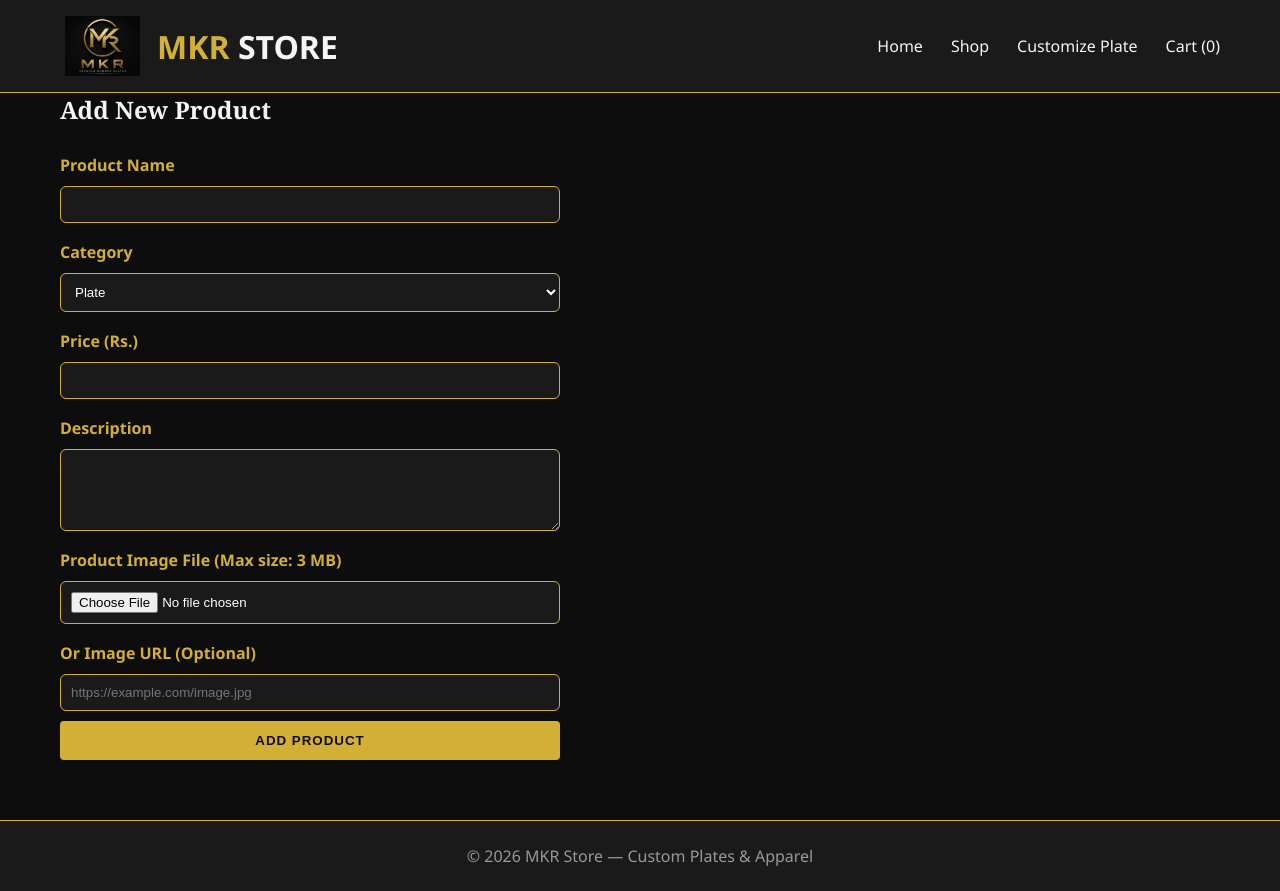
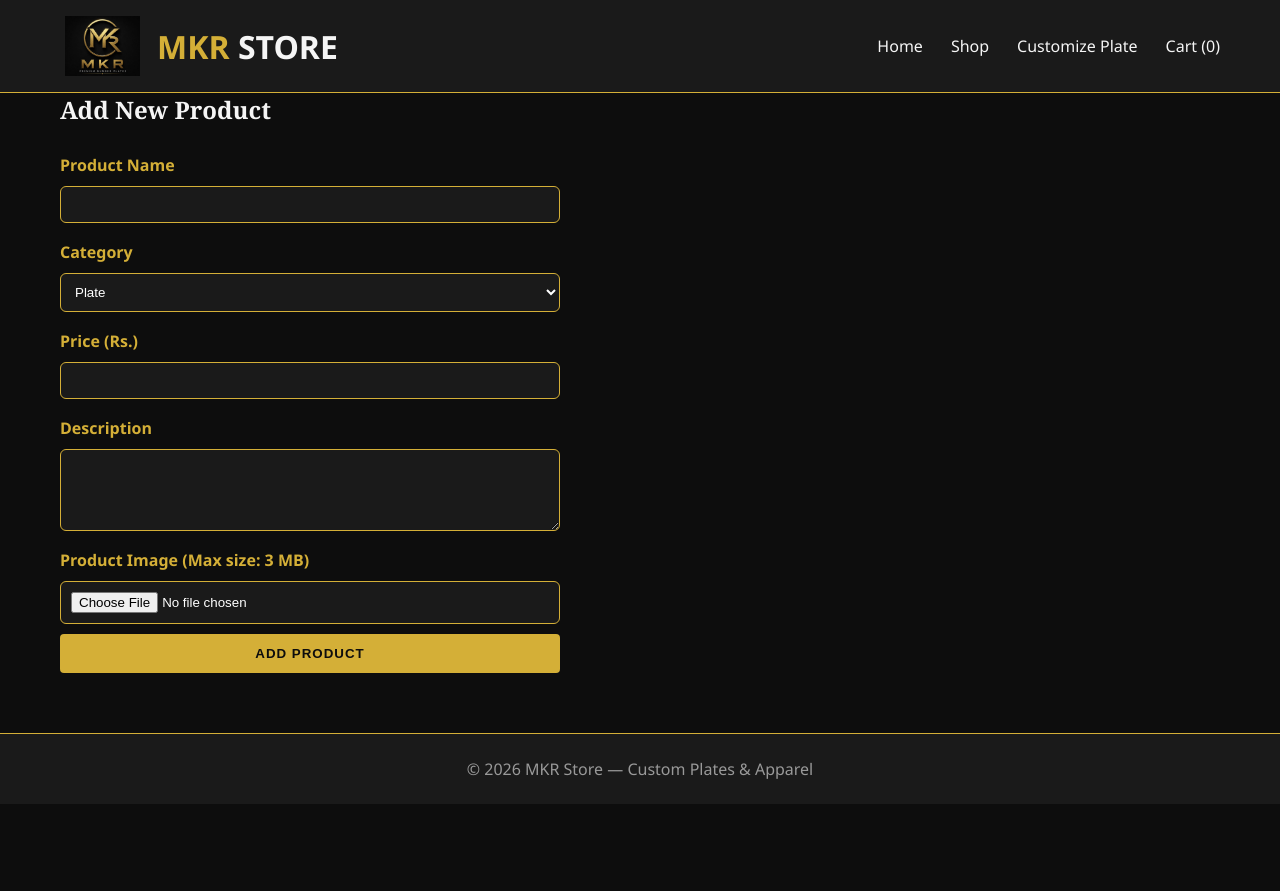
Before and after one commit to codevoyager-12/mkr-website, a React app in the folder frontend/: page /admin/add-product in a window 1280 px wide. After the commit the page ends 804 px from the top, so only its background shows below. Built offline with nearby package versions, Linux system fonts and the light colour scheme; the HTML template or start-up script is replaced by a standard one.

Commit message:
fix(db): alter image_url column to LONGTEXT and clean up admin forms

```diff
--- a/frontend/src/pages/AdminAddProduct.jsx
+++ b/frontend/src/pages/AdminAddProduct.jsx
@@ -62,7 +62,7 @@ const compressImage = (file) => {
 };
 
 export default function AdminAddProduct() {
-  const [form, setForm] = useState({ name: '', price: '', description: '', category: 'plate', imageUrl: '' });
+  const [form, setForm] = useState({ name: '', price: '', description: '', category: 'plate' });
   const [imageFile, setImageFile] = useState(null);
   const [preview, setPreview] = useState(null);
   const [status, setStatus] = useState({ loading: false, error: null, success: false });
@@ -99,8 +99,8 @@ export default function AdminAddProduct() {
     e.preventDefault();
     setStatus({ loading: true, error: null, success: false });
 
-    if (!imageFile && !form.imageUrl) {
-      setStatus({ loading: false, error: 'Please upload an image file (under 3 MB) or provide an Image URL.', success: false });
+    if (!imageFile) {
+      setStatus({ loading: false, error: 'Please select an image file (under 3 MB).', success: false });
       return;
     }
 
@@ -109,20 +109,14 @@ export default function AdminAddProduct() {
     data.append('price', form.price);
     data.append('description', form.description);
     data.append('category', form.category);
-
-    if (imageFile) {
-      data.append('image', imageFile);
-    }
-    if (form.imageUrl) {
-      data.append('image_url', form.imageUrl);
-    }
+    data.append('image', imageFile);
 
     try {
       await axios.post('/api/products', data, {
         headers: { 'Content-Type': 'multipart/form-data' },
       });
       setStatus({ loading: false, error: null, success: true });
-      setForm({ name: '', price: '', description: '', category: 'plate', imageUrl: '' });
+      setForm({ name: '', price: '', description: '', category: 'plate' });
       setImageFile(null);
       setPreview(null);
       if (e.target && e.target.reset) e.target.reset();
@@ -152,21 +146,12 @@ export default function AdminAddProduct() {
         <label>Description</label>
         <textarea name="description" value={form.description} onChange={handleChange} rows="4" />
 
-        <label>Product Image File (Max size: 3 MB)</label>
-        <input type="file" accept="image/*" onChange={handleFileChange} />
+        <label>Product Image (Max size: 3 MB)</label>
+        <input type="file" accept="image/*" onChange={handleFileChange} required />
 
-        <label>Or Image URL (Optional)</label>
-        <input
-          type="text"
-          name="imageUrl"
-          placeholder="https://example.com/image.jpg"
-          value={form.imageUrl}
-          onChange={handleChange}
-        />
-
-        {(preview || form.imageUrl) && (
+        {preview && (
           <img
-            src={preview || form.imageUrl}
+            src={preview}
             alt="Preview"
             className="image-preview"
             onError={(e) => (e.target.style.display = 'none')}
--- a/frontend/src/pages/AdminEditProduct.jsx
+++ b/frontend/src/pages/AdminEditProduct.jsx
@@ -65,7 +65,7 @@ const compressImage = (file) => {
 export default function AdminEditProduct() {
   const { id } = useParams();
   const navigate = useNavigate();
-  const [form, setForm] = useState({ name: '', price: '', description: '', category: 'plate', imageUrl: '' });
+  const [form, setForm] = useState({ name: '', price: '', description: '', category: 'plate' });
   const [imageFile, setImageFile] = useState(null);
   const [currentImage, setCurrentImage] = useState(null);
   const [status, setStatus] = useState({ loading: false, error: null, success: false });
@@ -75,7 +75,7 @@ export default function AdminEditProduct() {
     axios.get(`/api/products/${id}`)
       .then((res) => {
         const p = res.data;
-        setForm({ name: p.name, price: p.price, description: p.description, category: p.category, imageUrl: '' });
+        setForm({ name: p.name, price: p.price, description: p.description, category: p.category });
         setCurrentImage(p.image_url);
         setFetching(false);
       })
@@ -120,9 +120,6 @@ export default function AdminEditProduct() {
 
     if (imageFile) {
       data.append('image', imageFile);
-    }
-    if (form.imageUrl) {
-      data.append('image_url', form.imageUrl);
     }
 
     try {
@@ -169,17 +166,8 @@ export default function AdminEditProduct() {
           />
         )}
 
-        <label>Replace Image File (Max size: 3 MB)</label>
+        <label>Replace Image (optional, Max size: 3 MB)</label>
         <input type="file" accept="image/*" onChange={handleFileChange} />
-
-        <label>Or Replace with Image URL (optional)</label>
-        <input
-          type="text"
-          name="imageUrl"
-          placeholder="https://example.com/image.jpg"
-          value={form.imageUrl}
-          onChange={handleChange}
-        />
 
         <button type="submit" className="btn" disabled={status.loading}>
           {status.loading ? 'Updating...' : 'Update Product'}
```
Also changed, not shown: 1 other file (tests, documents, lock files or other folders).
